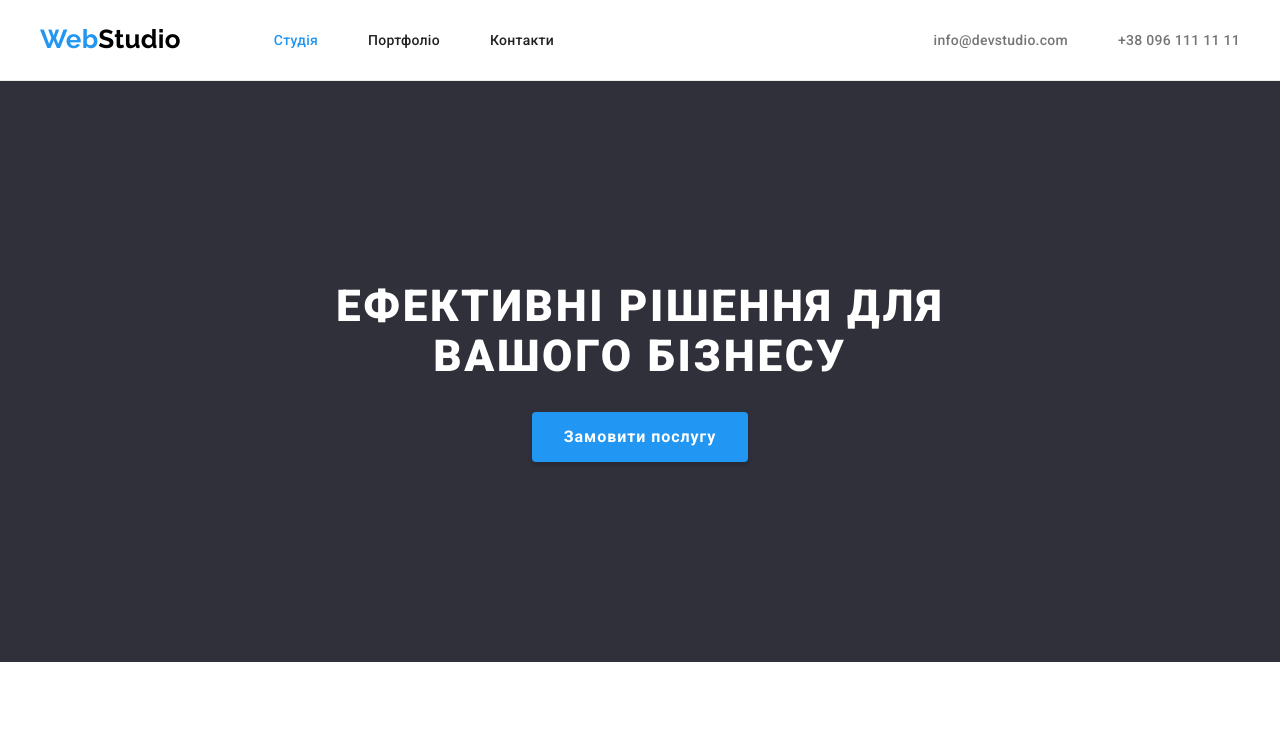
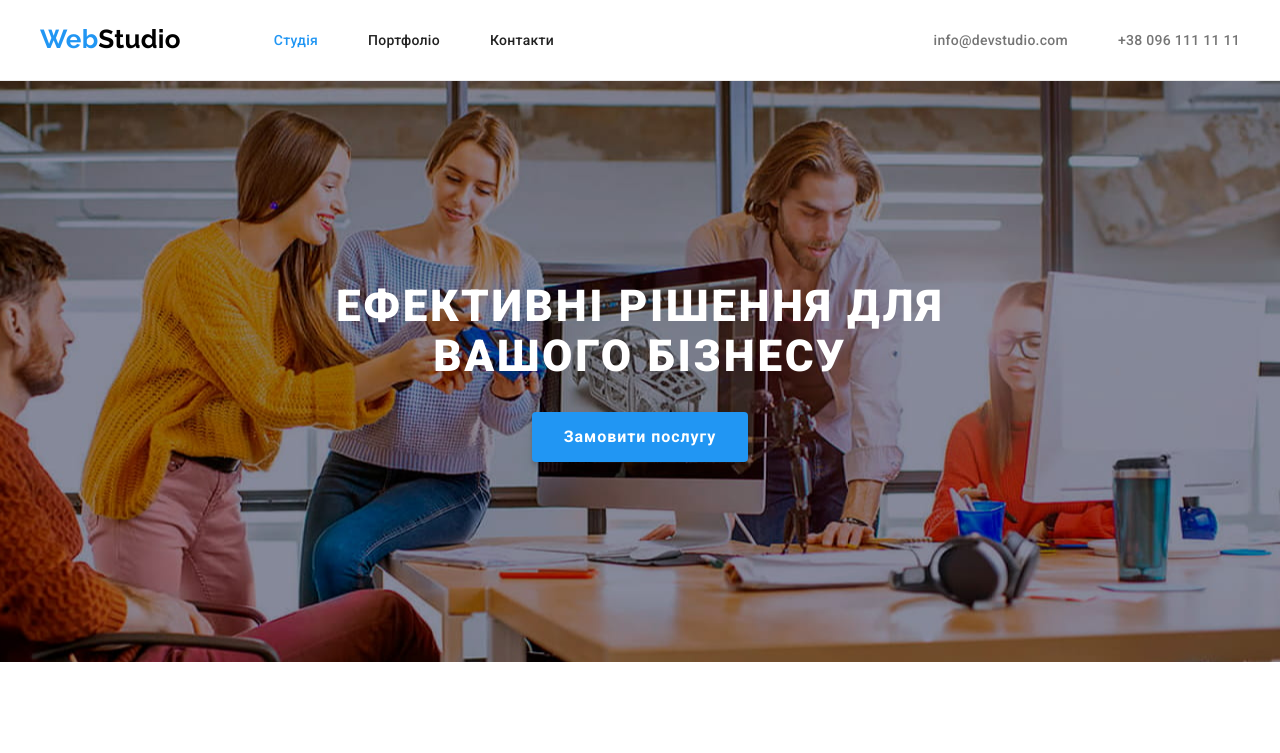
Before and after one commit to nikitakozachkov/goit-markup-hw-04, a plain HTML site: page index.html in a window 1280 px wide. Shown: the top 753 px of the page. Drawn offline with nearby package versions, Linux system fonts and the light colour scheme.

Commit message:
update styles.css

```diff
--- a/css/styles.css
+++ b/css/styles.css
@@ -207,6 +207,9 @@ body {
 .section.hero {
   text-align: center;
   width: 100%;
+  background-image: url("../images/hero_img.jpg");
+  background-repeat: no-repeat;
+  background-position: center;
   background-color: var(--secondary-background-color);
   padding: 200px 0;
 }
```
